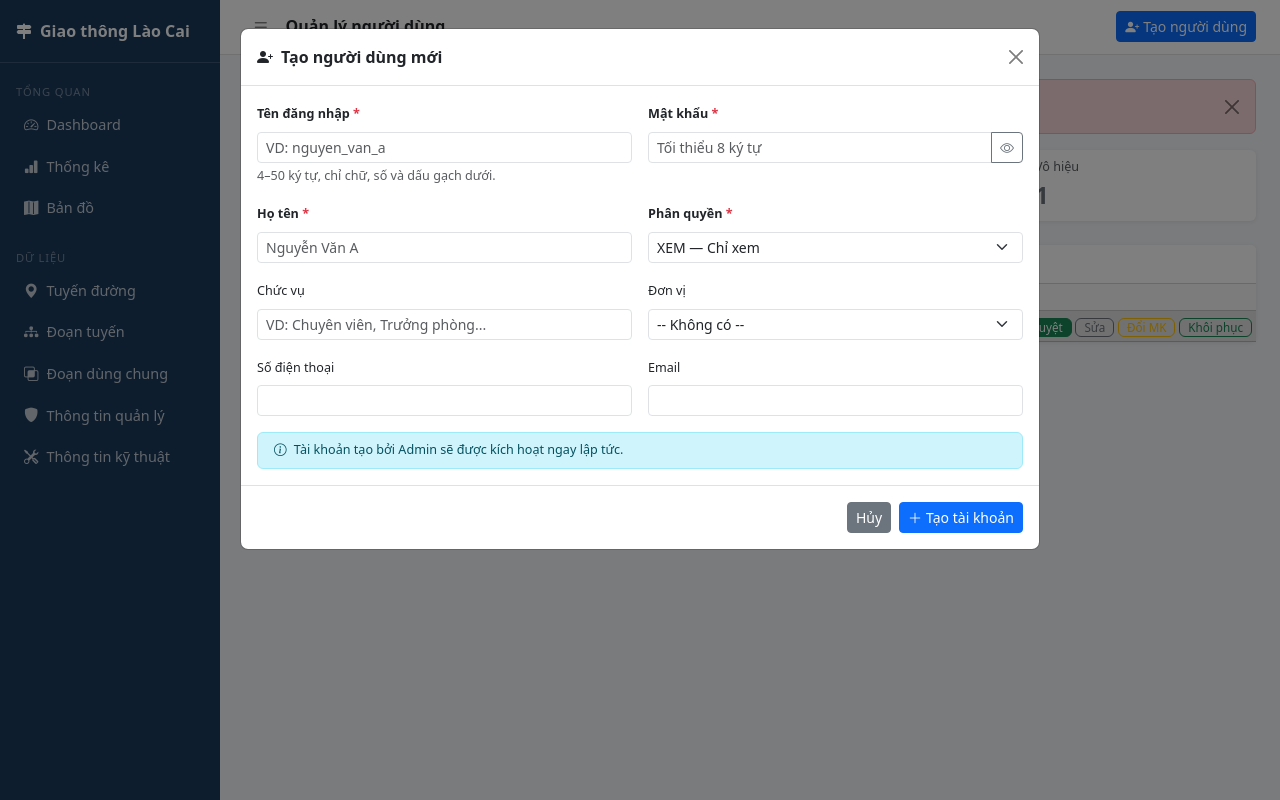
After one commit to MrVHThanh/Quan_ly_giao_thong, a FastAPI app: template templates/he_thong/nguoi_dung.html in a window 1280 px wide, after a click on "Tạo người dùng". The commit adds this page. Run offline with FastAPI, Linux system fonts and the light colour scheme; the template is opened without the code that fills it: most values are stand-ins (such as "Sample title", 1, 10 or a date in 2020); some libraries are stand-ins or nearby versions.

Commit message:
Cap nhat Quan ly nguoi dung – oke
Co-Authored-By: Claude Sonnet 4.6 <noreply@anthropic.com>

```diff
--- a/api/main.py
+++ b/api/main.py
@@ -26,6 +26,7 @@ from api.routes import tuyen_duong_route as tuyen_duong
 from api.routes import doan_tuyen_route as doan_tuyen
 from api.routes import doan_di_chung_route as doan_di_chung
 from api.routes import danh_muc_route as danh_muc
+from api.routes import he_thong_route as he_thong
 from api.routes import thong_ke, ban_do
 
 app = FastAPI(
@@ -71,6 +72,7 @@ app.include_router(tuyen_duong.router, prefix="/tuyen-duong", tags=["Tuyến đ
 app.include_router(doan_tuyen.router,    prefix="/doan-tuyen",    tags=["Đoạn tuyến"])
 app.include_router(doan_di_chung.router, prefix="/doan-di-chung", tags=["Đoạn đi chung"])
 app.include_router(danh_muc.router,      prefix="/danh-muc",      tags=["Danh mục"])
+app.include_router(he_thong.router,      prefix="/he-thong",      tags=["Hệ thống"])
 app.include_router(thong_ke.router,      prefix="/thong-ke",      tags=["Thống kê"])
 app.include_router(ban_do.router,      prefix="/ban-do",      tags=["Bản đồ"])
 
--- a/templates/base.html
+++ b/templates/base.html
@@ -102,6 +102,14 @@
         <i class="bi bi-tools me-2"></i>Thông tin kỹ thuật
       </a>
     </li>
+    {% if user and user.loai_quyen == 'ADMIN' %}
+    <li class="nav-section mt-2">Hệ thống</li>
+    <li class="nav-item">
+      <a class="nav-link {% if '/he-thong/nguoi-dung' in request.url.path %}active{% endif %}" href="/he-thong/nguoi-dung">
+        <i class="bi bi-people-fill me-2"></i>Quản lý người dùng
+      </a>
+    </li>
+    {% endif %}
   </ul>
   {% if user %}
   <div class="px-3 py-2 border-top border-secondary">
--- /dev/null
+++ b/templates/he_thong/nguoi_dung.html
@@ -0,0 +1,493 @@
+{% extends "base.html" %}
+{% block title %}Quản lý người dùng{% endblock %}
+{% block page_title %}Quản lý người dùng{% endblock %}
+
+{% block topbar_actions %}
+<button class="btn btn-sm btn-primary" data-bs-toggle="modal" data-bs-target="#modalThem">
+  <i class="bi bi-person-plus-fill me-1"></i>Tạo người dùng
+</button>
+{% endblock %}
+
+{% block content %}
+
+{% if loi %}
+<div class="alert alert-danger alert-dismissible fade show">
+  <i class="bi bi-exclamation-triangle-fill me-2"></i>{{ loi }}
+  <button type="button" class="btn-close" data-bs-dismiss="alert"></button>
+</div>
+{% endif %}
+{% if ok %}
+<div class="alert alert-success alert-dismissible fade show">
+  <i class="bi bi-check-circle-fill me-2"></i>Thao tác thành công.
+  <button type="button" class="btn-close" data-bs-dismiss="alert"></button>
+</div>
+{% endif %}
+
+{# ── Thống kê nhanh ─────────────────────────────────────────────────── #}
+{% set tong = nguoi_dung_list | length %}
+{% set cho_duyet = nguoi_dung_list | selectattr('is_approved', 'equalto', 0) | list | length %}
+{% set hoat_dong = nguoi_dung_list | selectattr('is_active', 'equalto', 1) | selectattr('is_approved', 'equalto', 1) | list | length %}
+<div class="row g-3 mb-4">
+  <div class="col-md-3">
+    <div class="card stat-card blue">
+      <div class="card-body py-2 px-3">
+        <div class="text-muted small">Tổng tài khoản</div>
+        <div class="fw-bold fs-4">{{ tong }}</div>
+      </div>
+    </div>
+  </div>
+  <div class="col-md-3">
+    <div class="card stat-card green">
+      <div class="card-body py-2 px-3">
+        <div class="text-muted small">Đang hoạt động</div>
+        <div class="fw-bold fs-4 text-success">{{ hoat_dong }}</div>
+      </div>
+    </div>
+  </div>
+  <div class="col-md-3">
+    <div class="card stat-card orange">
+      <div class="card-body py-2 px-3">
+        <div class="text-muted small">Chờ duyệt</div>
+        <div class="fw-bold fs-4 text-warning">{{ cho_duyet }}</div>
+      </div>
+    </div>
+  </div>
+  <div class="col-md-3">
+    <div class="card stat-card purple">
+      <div class="card-body py-2 px-3">
+        <div class="text-muted small">Vô hiệu</div>
+        <div class="fw-bold fs-4 text-secondary">{{ tong - hoat_dong - cho_duyet }}</div>
+      </div>
+    </div>
+  </div>
+</div>
+
+{# ── Bảng người dùng ────────────────────────────────────────────────── #}
+<div class="card">
+  <div class="card-header bg-white py-2">
+    <span class="fw-semibold"><i class="bi bi-people-fill me-2 text-primary"></i>Danh sách tài khoản ({{ tong }})</span>
+  </div>
+  <div class="card-body p-0">
+    <table class="table table-sm table-hover mb-0 align-middle">
+      <thead class="table-light">
+        <tr>
+          <th style="width:40px">#</th>
+          <th>Tên đăng nhập</th>
+          <th>Họ tên</th>
+          <th>Chức vụ</th>
+          <th>Đơn vị</th>
+          <th>Quyền</th>
+          <th class="text-center">Trạng thái</th>
+          <th>Đăng nhập cuối</th>
+          <th style="width:160px"></th>
+        </tr>
+      </thead>
+      <tbody>
+        {% for nd in nguoi_dung_list %}
+        {% set dv = map_don_vi.get(nd.don_vi_id) %}
+        <tr class="{% if not nd.is_active or not nd.is_approved %}table-secondary{% endif %}">
+          <td class="text-muted small">{{ loop.index }}</td>
+
+          <td>
+            <span class="fw-semibold">{{ nd.ten_dang_nhap }}</span>
+            {% if nd.id == user.id %}
+              <span class="badge bg-info-subtle text-info border border-info-subtle ms-1" style="font-size:.65rem;">Bạn</span>
+            {% endif %}
+          </td>
+
+          <td>{{ nd.ho_ten or "—" }}</td>
+          <td class="small text-muted">{{ nd.chuc_vu or "—" }}</td>
+
+          <td class="small">
+            {% if dv %}
+              <span class="badge bg-secondary-subtle text-secondary border border-secondary-subtle">{{ dv.ma_don_vi }}</span>
+            {% else %}—{% endif %}
+          </td>
+
+          <td>
+            {% if nd.loai_quyen == 'ADMIN' %}
+              <span class="badge bg-danger">ADMIN</span>
+            {% elif nd.loai_quyen == 'BIEN_TAP' %}
+              <span class="badge bg-primary">BIÊN TẬP</span>
+            {% else %}
+              <span class="badge bg-secondary">XEM</span>
+            {% endif %}
+          </td>
+
+          <td class="text-center">
+            {% if not nd.is_approved %}
+              <span class="badge bg-warning text-dark">Chờ duyệt</span>
+            {% elif nd.is_active %}
+              <span class="badge bg-success-subtle text-success border border-success-subtle">Hoạt động</span>
+            {% else %}
+              <span class="badge bg-secondary-subtle text-secondary border border-secondary-subtle">Vô hiệu</span>
+            {% endif %}
+          </td>
+
+          <td class="small text-muted">{{ nd.last_login or "Chưa đăng nhập" }}</td>
+
+          <td class="text-end text-nowrap">
+            {# Nút duyệt (chờ duyệt) #}
+            {% if not nd.is_approved %}
+              <button class="btn btn-xs btn-success py-0 px-2" style="font-size:.73rem;"
+                onclick="moModalDuyet({{ nd.id }}, '{{ nd.ten_dang_nhap }}', '{{ nd.ho_ten or '' }}')">
+                Duyệt
+              </button>
+            {% endif %}
+
+            {# Nút sửa #}
+            <button class="btn btn-xs btn-outline-secondary py-0 px-2" style="font-size:.73rem;"
+              onclick="moModalSua(
+                {{ nd.id }},
+                '{{ nd.ten_dang_nhap }}',
+                '{{ nd.ho_ten|replace("'","\\'")|replace('"','\\"') }}',
+                '{{ nd.chuc_vu or '' }}',
+                '{{ nd.don_vi_id or '' }}',
+                '{{ nd.so_dien_thoai or '' }}',
+                '{{ nd.email or '' }}',
+                '{{ nd.loai_quyen }}',
+                {{ nd.is_active }})">
+              Sửa
+            </button>
+
+            {# Nút đổi mật khẩu #}
+            <button class="btn btn-xs btn-outline-warning py-0 px-2" style="font-size:.73rem;"
+              onclick="moModalDoiMK({{ nd.id }}, '{{ nd.ten_dang_nhap }}')">
+              Đổi MK
+            </button>
+
+            {# Nút vô hiệu / khôi phục (không cho tự vô hiệu chính mình) #}
+            {% if nd.id != user.id %}
+            <form method="post" action="/he-thong/nguoi-dung/{{ nd.id }}/xoa" class="d-inline"
+                  onsubmit="return confirm('{% if nd.is_active %}Vô hiệu hóa{% else %}Khôi phục{% endif %} tài khoản {{ nd.ten_dang_nhap }}?')">
+              <button type="submit"
+                class="btn btn-xs py-0 px-2 {% if nd.is_active %}btn-outline-danger{% else %}btn-outline-success{% endif %}"
+                style="font-size:.73rem;">
+                {% if nd.is_active %}Vô hiệu{% else %}Khôi phục{% endif %}
+              </button>
+            </form>
+            {% endif %}
+          </td>
+        </tr>
+        {% else %}
+        <tr><td colspan="9" class="text-center text-muted py-4">Chưa có người dùng nào.</td></tr>
+        {% endfor %}
+      </tbody>
+    </table>
+  </div>
+</div>
+
+
+{# ══════════════════════════════════════════════════════
+   MODAL: TẠO MỚI NGƯỜI DÙNG
+══════════════════════════════════════════════════════ #}
+<div class="modal fade" id="modalThem" tabindex="-1">
+  <div class="modal-dialog modal-lg">
+    <div class="modal-content">
+      <form method="post" action="/he-thong/nguoi-dung/them">
+        <div class="modal-header">
+          <h6 class="modal-title fw-semibold"><i class="bi bi-person-plus-fill me-2"></i>Tạo người dùng mới</h6>
+          <button type="button" class="btn-close" data-bs-dismiss="modal"></button>
+        </div>
+        <div class="modal-body">
+          <div class="row g-3">
+            <div class="col-md-6">
+              <label class="form-label small fw-semibold">Tên đăng nhập <span class="text-danger">*</span></label>
+              <input type="text" name="ten_dang_nhap" class="form-control form-control-sm" required
+                     pattern="[a-zA-Z0-9_]{4,50}" title="4-50 ký tự, chỉ chữ/số/gạch dưới"
+                     placeholder="VD: nguyen_van_a">
+              <div class="form-text">4–50 ký tự, chỉ chữ, số và dấu gạch dưới.</div>
+            </div>
+            <div class="col-md-6">
+              <label class="form-label small fw-semibold">Mật khẩu <span class="text-danger">*</span></label>
+              <div class="input-group input-group-sm">
+                <input type="password" name="mat_khau" id="themMK" class="form-control" required
+                       minlength="8" placeholder="Tối thiểu 8 ký tự">
+                <button type="button" class="btn btn-outline-secondary" onclick="togglePwd('themMK','iconThemMK')">
+                  <i class="bi bi-eye" id="iconThemMK"></i>
+                </button>
+              </div>
+            </div>
+            <div class="col-md-6">
+              <label class="form-label small fw-semibold">Họ tên <span class="text-danger">*</span></label>
+              <input type="text" name="ho_ten" class="form-control form-control-sm" required
+                     placeholder="Nguyễn Văn A">
+            </div>
+            <div class="col-md-6">
+              <label class="form-label small fw-semibold">Phân quyền <span class="text-danger">*</span></label>
+              <select name="loai_quyen" class="form-select form-select-sm" required>
+                <option value="XEM">XEM — Chỉ xem</option>
+                <option value="BIEN_TAP">BIÊN TẬP — Thêm/sửa dữ liệu</option>
+                <option value="ADMIN">ADMIN — Toàn quyền</option>
+              </select>
+            </div>
+            <div class="col-md-6">
+              <label class="form-label small">Chức vụ</label>
+              <input type="text" name="chuc_vu" class="form-control form-control-sm"
+                     placeholder="VD: Chuyên viên, Trưởng phòng...">
+            </div>
+            <div class="col-md-6">
+              <label class="form-label small">Đơn vị</label>
+              <select name="don_vi_id" class="form-select form-select-sm">
+                <option value="">-- Không có --</option>
+                {% for d in don_vi_list if d.is_active %}
+                <option value="{{ d.id }}">{{ d.ma_don_vi }} — {{ d.ten_don_vi }}</option>
+                {% endfor %}
+              </select>
+            </div>
+            <div class="col-md-6">
+              <label class="form-label small">Số điện thoại</label>
+              <input type="text" name="so_dien_thoai" class="form-control form-control-sm">
+            </div>
+            <div class="col-md-6">
+              <label class="form-label small">Email</label>
+              <input type="email" name="email" class="form-control form-control-sm">
+            </div>
+          </div>
+          <div class="alert alert-info mt-3 mb-0 py-2 small">
+            <i class="bi bi-info-circle me-1"></i>
+            Tài khoản tạo bởi Admin sẽ được kích hoạt ngay lập tức.
+          </div>
+        </div>
+        <div class="modal-footer">
+          <button type="button" class="btn btn-sm btn-secondary" data-bs-dismiss="modal">Hủy</button>
+          <button type="submit" class="btn btn-sm btn-primary"><i class="bi bi-plus-lg me-1"></i>Tạo tài khoản</button>
+        </div>
+      </form>
+    </div>
+  </div>
+</div>
+
+
+{# ══════════════════════════════════════════════════════
+   MODAL: SỬA THÔNG TIN
+══════════════════════════════════════════════════════ #}
+<div class="modal fade" id="modalSua" tabindex="-1">
+  <div class="modal-dialog modal-lg">
+    <div class="modal-content">
+      <form method="post" id="formSua" action="">
+        <div class="modal-header">
+          <h6 class="modal-title fw-semibold">
+            <i class="bi bi-pencil-square me-2"></i>Sửa thông tin —
+            <span id="lblTenSua" class="text-primary"></span>
+          </h6>
+          <button type="button" class="btn-close" data-bs-dismiss="modal"></button>
+        </div>
+        <div class="modal-body">
+          <div class="row g-3">
+            <div class="col-md-6">
+              <label class="form-label small fw-semibold">Họ tên <span class="text-danger">*</span></label>
+              <input type="text" name="ho_ten" id="suaHoTen" class="form-control form-control-sm" required>
+            </div>
+            <div class="col-md-6">
+              <label class="form-label small fw-semibold">Phân quyền <span class="text-danger">*</span></label>
+              <select name="loai_quyen" id="suaQuyen" class="form-select form-select-sm" required>
+                <option value="XEM">XEM — Chỉ xem</option>
+                <option value="BIEN_TAP">BIÊN TẬP — Thêm/sửa dữ liệu</option>
+                <option value="ADMIN">ADMIN — Toàn quyền</option>
+              </select>
+            </div>
+            <div class="col-md-6">
+              <label class="form-label small">Chức vụ</label>
+              <input type="text" name="chuc_vu" id="suaChucVu" class="form-control form-control-sm">
+            </div>
+            <div class="col-md-6">
+              <label class="form-label small">Đơn vị</label>
+              <select name="don_vi_id" id="suaDonVi" class="form-select form-select-sm">
+                <option value="">-- Không có --</option>
+                {% for d in don_vi_list if d.is_active %}
+                <option value="{{ d.id }}">{{ d.ma_don_vi }} — {{ d.ten_don_vi }}</option>
+                {% endfor %}
+              </select>
+            </div>
+            <div class="col-md-6">
+              <label class="form-label small">Số điện thoại</label>
+              <input type="text" name="so_dien_thoai" id="suaSDT" class="form-control form-control-sm">
+            </div>
+            <div class="col-md-6">
+              <label class="form-label small">Email</label>
+              <input type="email" name="email" id="suaEmail" class="form-control form-control-sm">
+            </div>
+            <div class="col-12">
+              <label class="form-label small fw-semibold">Trạng thái tài khoản</label>
+              <div class="d-flex gap-3">
+                <div class="form-check">
+                  <input class="form-check-input" type="radio" name="is_active" value="1" id="suaActive1" checked>
+                  <label class="form-check-label small" for="suaActive1">Hoạt động</label>
+                </div>
+                <div class="form-check">
+                  <input class="form-check-input" type="radio" name="is_active" value="0" id="suaActive0">
+                  <label class="form-check-label small" for="suaActive0">Vô hiệu hóa</label>
+                </div>
+              </div>
+            </div>
+          </div>
+        </div>
+        <div class="modal-footer">
+          <button type="button" class="btn btn-sm btn-secondary" data-bs-dismiss="modal">Hủy</button>
+          <button type="submit" class="btn btn-sm btn-warning"><i class="bi bi-floppy me-1"></i>Lưu thay đổi</button>
+        </div>
+      </form>
+    </div>
+  </div>
+</div>
+
+
+{# ══════════════════════════════════════════════════════
+   MODAL: ĐỔI MẬT KHẨU
+══════════════════════════════════════════════════════ #}
+<div class="modal fade" id="modalDoiMK" tabindex="-1">
+  <div class="modal-dialog">
+    <div class="modal-content">
+      <form method="post" id="formDoiMK" action="">
+        <div class="modal-header">
+          <h6 class="modal-title fw-semibold">
+            <i class="bi bi-key-fill me-2 text-warning"></i>Đặt lại mật khẩu —
+            <span id="lblTenMK" class="text-primary"></span>
+          </h6>
+          <button type="button" class="btn-close" data-bs-dismiss="modal"></button>
+        </div>
+        <div class="modal-body">
+          <div class="mb-3">
+            <label class="form-label small fw-semibold">Mật khẩu mới <span class="text-danger">*</span></label>
+            <div class="input-group input-group-sm">
+              <input type="password" name="mat_khau_moi" id="mkMoi" class="form-control" required
+                     minlength="8" placeholder="Tối thiểu 8 ký tự">
+              <button type="button" class="btn btn-outline-secondary" onclick="togglePwd('mkMoi','iconMKMoi')">
+                <i class="bi bi-eye" id="iconMKMoi"></i>
+              </button>
+            </div>
+          </div>
+          <div class="mb-0">
+            <label class="form-label small fw-semibold">Xác nhận mật khẩu <span class="text-danger">*</span></label>
+            <div class="input-group input-group-sm">
+              <input type="password" id="mkXacNhan" class="form-control" required
+                     minlength="8" placeholder="Nhập lại mật khẩu mới">
+              <button type="button" class="btn btn-outline-secondary" onclick="togglePwd('mkXacNhan','iconMKXN')">
+                <i class="bi bi-eye" id="iconMKXN"></i>
+              </button>
+            </div>
+            <div id="mkMatchHint" class="form-text"></div>
+          </div>
+          <div class="alert alert-warning mt-3 mb-0 py-2 small">
+            <i class="bi bi-exclamation-triangle me-1"></i>
+            Admin đặt lại mật khẩu không cần biết mật khẩu cũ. Hãy thông báo cho người dùng sau khi đổi.
+          </div>
+        </div>
+        <div class="modal-footer">
+          <button type="button" class="btn btn-sm btn-secondary" data-bs-dismiss="modal">Hủy</button>
+          <button type="submit" id="btnDoiMK" class="btn btn-sm btn-warning">
+            <i class="bi bi-key me-1"></i>Đặt lại mật khẩu
+          </button>
+        </div>
+      </form>
+    </div>
+  </div>
+</div>
+
+
+{# ══════════════════════════════════════════════════════
+   MODAL: DUYỆT TÀI KHOẢN
+══════════════════════════════════════════════════════ #}
+<div class="modal fade" id="modalDuyet" tabindex="-1">
+  <div class="modal-dialog">
+    <div class="modal-content">
+      <form method="post" id="formDuyet" action="">
+        <div class="modal-header">
+          <h6 class="modal-title fw-semibold">
+            <i class="bi bi-person-check-fill me-2 text-success"></i>Duyệt tài khoản —
+            <span id="lblTenDuyet" class="text-primary"></span>
+          </h6>
+          <button type="button" class="btn-close" data-bs-dismiss="modal"></button>
+        </div>
+        <div class="modal-body">
+          <p class="small mb-3">Tài khoản <strong id="lblHoTenDuyet"></strong> đang chờ được duyệt.</p>
+          <div class="mb-0">
+            <label class="form-label small fw-semibold">Phân quyền khi duyệt</label>
+            <select name="loai_quyen" class="form-select form-select-sm">
+              <option value="XEM">XEM — Chỉ xem</option>
+              <option value="BIEN_TAP">BIÊN TẬP — Thêm/sửa dữ liệu</option>
+              <option value="ADMIN">ADMIN — Toàn quyền</option>
+            </select>
+          </div>
+        </div>
+        <div class="modal-footer">
+          <button type="button" class="btn btn-sm btn-secondary" data-bs-dismiss="modal">Hủy</button>
+          <button type="submit" class="btn btn-sm btn-success">
+            <i class="bi bi-check-lg me-1"></i>Duyệt & kích hoạt
+          </button>
+        </div>
+      </form>
+    </div>
+  </div>
+</div>
+
+{% endblock %}
+
+{% block extra_scripts %}
+<script>
+// Hiện/ẩn mật khẩu
+function togglePwd(inputId, iconId) {
+  const inp  = document.getElementById(inputId);
+  const icon = document.getElementById(iconId);
+  const show = inp.type === 'password';
+  inp.type   = show ? 'text' : 'password';
+  icon.className = show ? 'bi bi-eye-slash' : 'bi bi-eye';
+}
+
+// Modal sửa thông tin
+function moModalSua(id, tenDN, hoTen, chucVu, donViId, sdt, email, quyen, isActive) {
+  document.getElementById('formSua').action = '/he-thong/nguoi-dung/' + id + '/sua';
+  document.getElementById('lblTenSua').textContent = tenDN;
+  document.getElementById('suaHoTen').value   = hoTen;
+  document.getElementById('suaChucVu').value  = chucVu;
+  document.getElementById('suaDonVi').value   = donViId;
+  document.getElementById('suaSDT').value     = sdt;
+  document.getElementById('suaEmail').value   = email;
+  document.getElementById('suaQuyen').value   = quyen;
+  document.getElementById('suaActive1').checked = isActive == 1;
+  document.getElementById('suaActive0').checked = isActive != 1;
+  new bootstrap.Modal(document.getElementById('modalSua')).show();
+}
+
+// Modal đổi mật khẩu
+function moModalDoiMK(id, tenDN) {
+  document.getElementById('formDoiMK').action = '/he-thong/nguoi-dung/' + id + '/doi-mk';
+  document.getElementById('lblTenMK').textContent = tenDN;
+  document.getElementById('mkMoi').value     = '';
+  document.getElementById('mkXacNhan').value = '';
+  document.getElementById('mkMatchHint').textContent = '';
+  document.getElementById('btnDoiMK').disabled = false;
+  new bootstrap.Modal(document.getElementById('modalDoiMK')).show();
+}
+
+// Modal duyệt tài khoản
+function moModalDuyet(id, tenDN, hoTen) {
+  document.getElementById('formDuyet').action = '/he-thong/nguoi-dung/' + id + '/duyet';
+  document.getElementById('lblTenDuyet').textContent   = tenDN;
+  document.getElementById('lblHoTenDuyet').textContent = hoTen || tenDN;
+  new bootstrap.Modal(document.getElementById('modalDuyet')).show();
+}
+
+// Kiểm tra mật khẩu xác nhận khớp
+(function () {
+  const mk1  = document.getElementById('mkMoi');
+  const mk2  = document.getElementById('mkXacNhan');
+  const hint = document.getElementById('mkMatchHint');
+  const btn  = document.getElementById('btnDoiMK');
+
+  function check() {
+    if (!mk2.value) { hint.textContent = ''; btn.disabled = false; return; }
+    if (mk1.value === mk2.value) {
+      hint.innerHTML = '<span class="text-success"><i class="bi bi-check-circle me-1"></i>Mật khẩu khớp</span>';
+      btn.disabled = false;
+    } else {
+      hint.innerHTML = '<span class="text-danger"><i class="bi bi-x-circle me-1"></i>Mật khẩu không khớp</span>';
+      btn.disabled = true;
+    }
+  }
+  mk1.addEventListener('input', check);
+  mk2.addEventListener('input', check);
+})();
+</script>
+{% endblock %}
```
Also changed, not shown: api/routes/he_thong_route.py (added, +177 -0 lines), services/nguoi_dung_service.py (+60 -0 lines).
